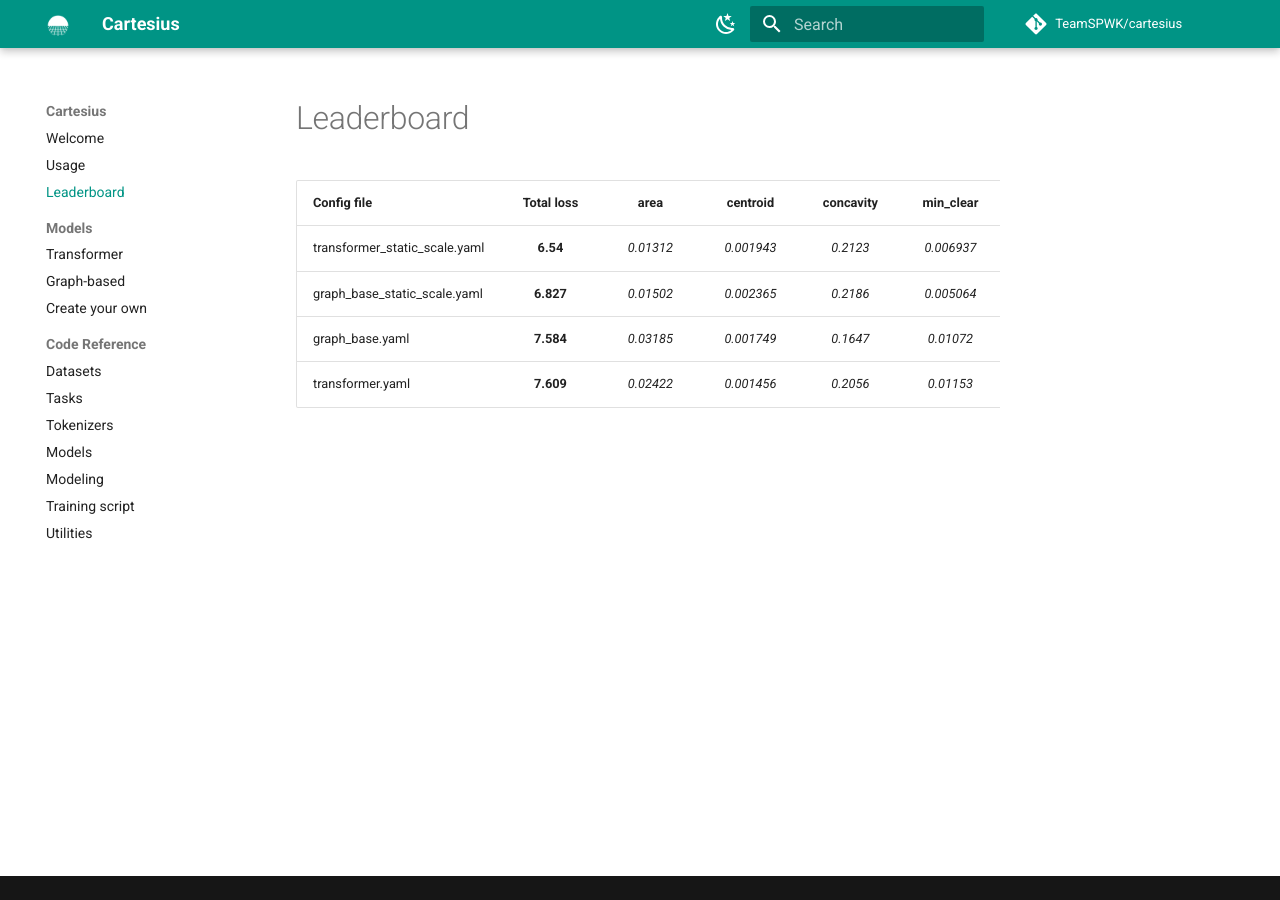
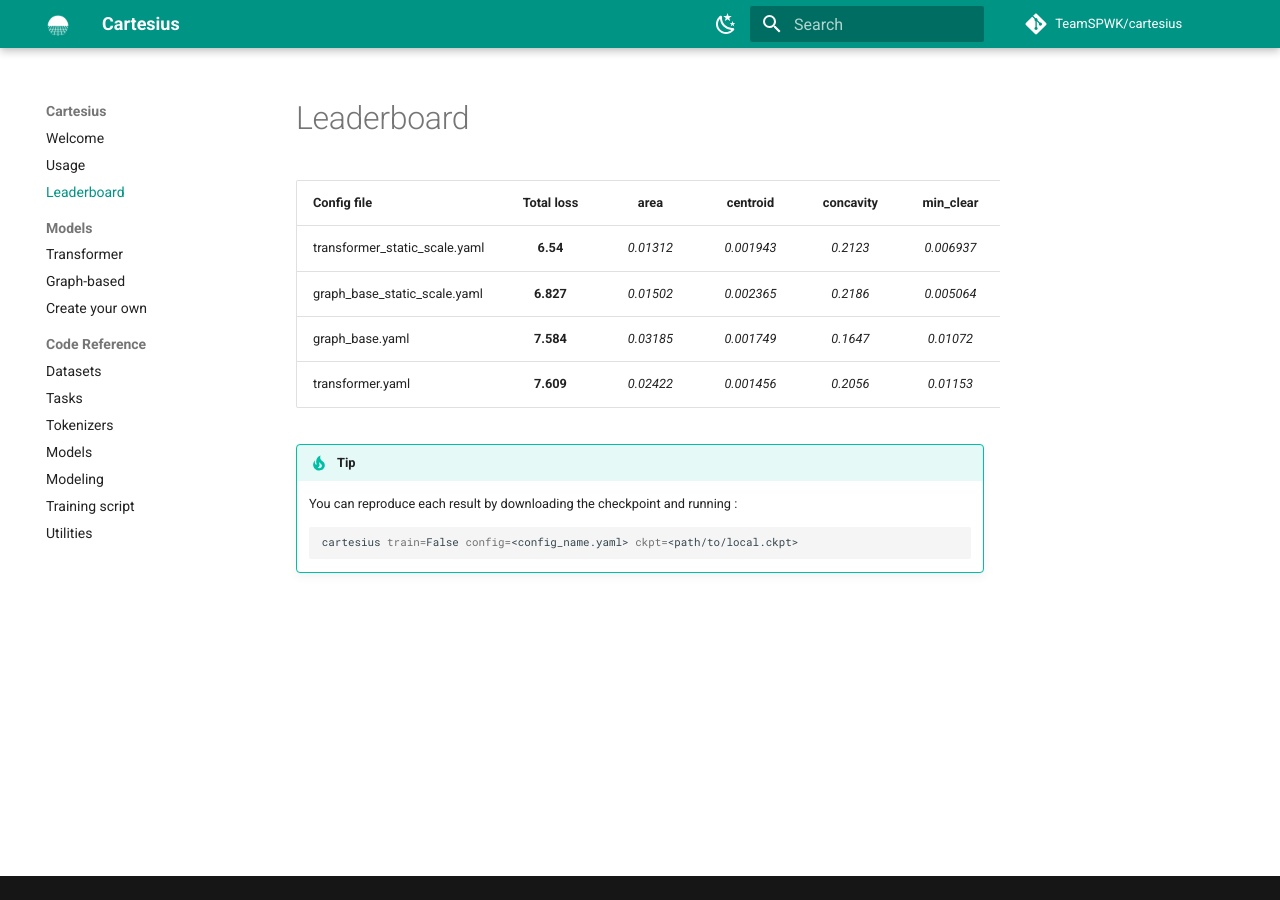
Before and after one commit to TeamSPWK/cartesius, an MkDocs documentation site: the page built from docs/leaderboard.md, in a window 1280 px wide. Built offline with MkDocs 1.6.1 and Material for MkDocs 9.7.7, drawn with Linux system fonts in a browser that asks for light colours; comment, search, counter and statistics services are not loaded.

Commit message:
:memo: Add instructions in docs for reproducing leaderboard results

````diff
--- a/docs/leaderboard.md
+++ b/docs/leaderboard.md
@@ -6,3 +6,9 @@
 | graph_base_static_scale.yaml     |    **6.827**   | _0.01502_ | _0.002365_ |   _0.2186_  |  _0.005064_  |   _0.1718_  | _0.01125_ |
 | graph_base.yaml              |    **7.584**   | _0.03185_ | _0.001749_ |   _0.1647_  |  _0.01072_  |   _0.6529_  | _0.003004_ |
 | transformer.yaml              |    **7.609**   | _0.02422_ | _0.001456_ |   _0.2056_  |  _0.01153_  |   _0.6108_  | _0.003209_ |
+
+!!! tip
+    You can reproduce each result by downloading the checkpoint and running :
+    ```bash
+    cartesius train=False config=<config_name.yaml> ckpt=<path/to/local.ckpt>
+    ```
````
